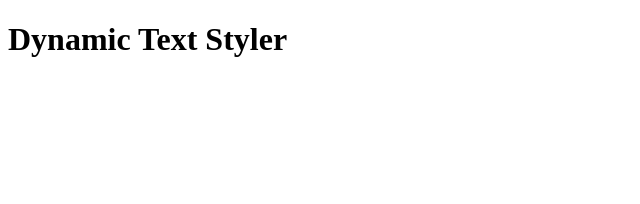
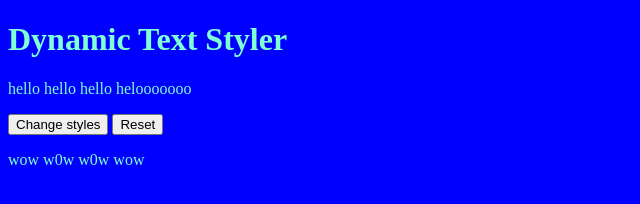
Before and after one commit to 1301315780-svg/dom-css, a plain HTML site: page index.html in a window 1280 px wide. Shown: the whole page, without its empty margins (0-640 px from the left). Drawn offline with Linux system fonts and the light colour scheme.

Commit message:
progress

```diff
--- a/index.html
+++ b/index.html
@@ -4,9 +4,14 @@
     <meta charset="UTF-8">
     <meta name="viewport" content="width=device-width, initial-scale=1.0">
     <title>7.2 DOM Styles</title>
+    <link rel="stylesheet" href="styles.css">
 </head>
 <body>
     <h1>Dynamic Text Styler</h1>
-
+    <p id="text">hello hello hello helooooooo</p>
+    <button onclick="changeStyle()">Change styles</button>
+    <script src="script.js"></script>
+    <button onclick="resetStyle()">Reset</button>
+    <p id="text2">wow w0w w0w wow</p>
 </body>
 </html>
--- /dev/null
+++ b/script.js
@@ -0,0 +1,23 @@
+console.log("Script started");
+
+function changeStyle() {
+    console.log("click");
+
+    let p = document.getElementById("text");
+
+    p.innerText = "The text has been changed";
+    p.style.color = "beige";
+    p.style.fontSize = "40px";
+    p.style.border = "4px solid Green";
+    p.style.backgroundColor = "green";
+}
+
+function resetStyle() {
+    console.log("click");
+
+    let p = document.getElementById("text2");
+
+    p.innerText = "Wow W0w W0w Wow";
+    p.style.color = "Red";
+
+}
--- /dev/null
+++ b/styles.css
@@ -0,0 +1,4 @@
+body {
+    background-color: blue;
+    color:aquamarine
+}
```
